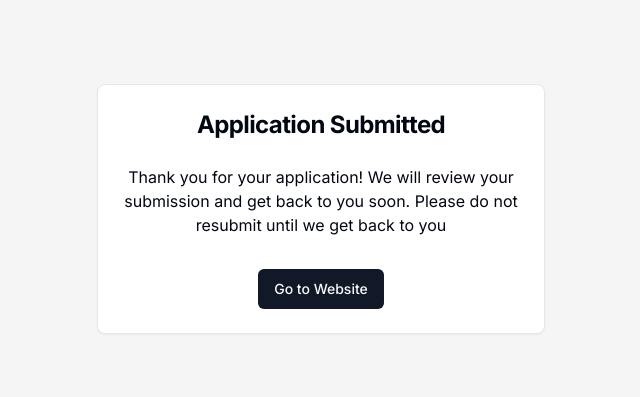
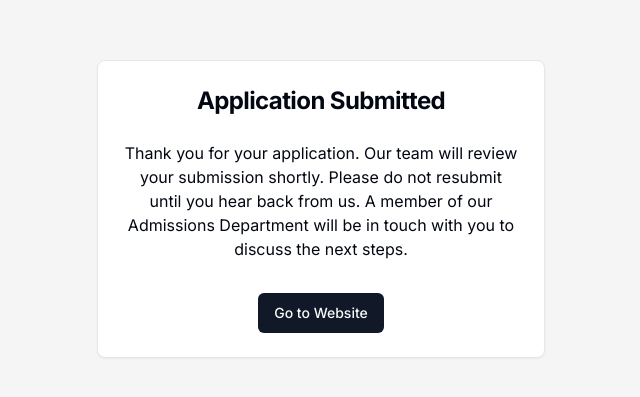
Before and after one commit to Angus2510/Apply-to-Limpopo-Chefs-Academy, a Next.js app: page /submit-confirmation in a window 1280 px wide. Shown: the part 199-596 px from the top of the page, without its empty margins (319-959 px from the left). Built offline with nearby package versions, Linux system fonts and the light colour scheme.

Commit message:
fix: improve wording in submission confirmation message for clarity

```diff
--- a/src/app/submit-confirmation/page.tsx
+++ b/src/app/submit-confirmation/page.tsx
@@ -15,9 +15,10 @@ export default function SubmitConfirmation() {
         </CardHeader>
         <CardContent className="flex flex-col items-center">
           <p className="text-center mb-4">
-            Thank you for your application! We will review your submission and
-            get back to you soon. Please do not resubmit until we get back to
-            you
+            Thank you for your application. Our team will review your submission
+            shortly. Please do not resubmit until you hear back from us. A
+            member of our Admissions Department will be in touch with you to
+            discuss the next steps.
           </p>
           <Link href="https://limpopochefs.co.za/">
             <Button className="mt-4">Go to Website</Button>
```
